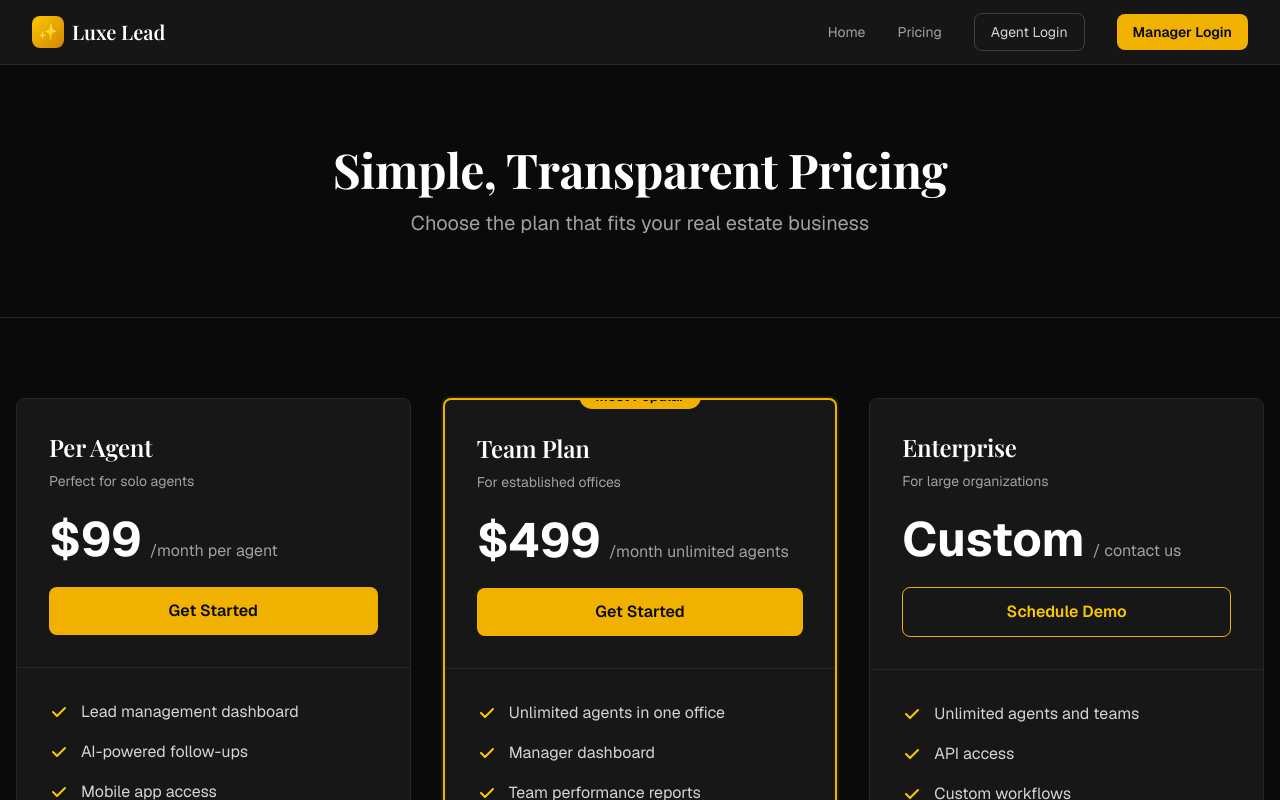
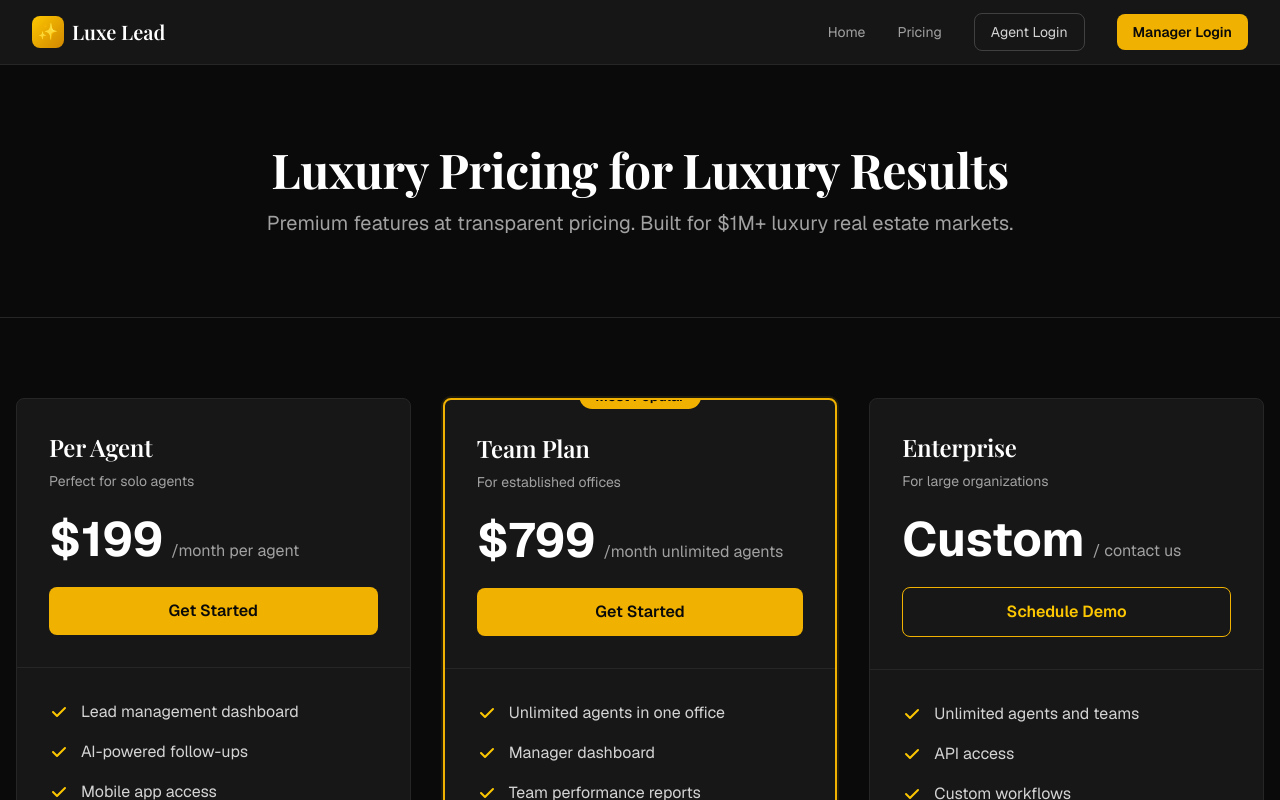
Before and after one commit to robopdesigns/luxeleadpro-site, a Next.js app: page /pricing in a window 1280 px wide. Shown: the top 800 px of the page. Built offline with nearby package versions, Linux system fonts and the light colour scheme; no server answers; a web font is replaced by a local one.

Commit message:
Update pricing:  per agent,  team plan, premium positioning

```diff
--- a/app/pricing/page.tsx
+++ b/app/pricing/page.tsx
@@ -16,10 +16,10 @@ export default function PricingPage() {
         <section className="px-4 py-20 border-b border-neutral-800">
           <div className="max-w-4xl mx-auto text-center">
             <h1 className="text-5xl font-display font-bold text-white mb-4">
-              Simple, Transparent Pricing
+              Luxury Pricing for Luxury Results
             </h1>
             <p className="text-xl text-neutral-400">
-              Choose the plan that fits your real estate business
+              Premium features at transparent pricing. Built for $1M+ luxury real estate markets.
             </p>
           </div>
         </section>
@@ -38,7 +38,7 @@ export default function PricingPage() {
                     Perfect for solo agents
                   </p>
                   <div className="mb-6">
-                    <span className="text-5xl font-bold text-white">$99</span>
+                    <span className="text-5xl font-bold text-white">$199</span>
                     <span className="text-neutral-400 ml-2">/month per agent</span>
                   </div>
                   <button className="w-full px-6 py-3 bg-yellow-500 text-neutral-950 font-semibold rounded-lg hover:bg-yellow-400 transition">
@@ -138,7 +138,7 @@ export default function PricingPage() {
                     For established offices
                   </p>
                   <div className="mb-6">
-                    <span className="text-5xl font-bold text-white">$499</span>
+                    <span className="text-5xl font-bold text-white">$799</span>
                     <span className="text-neutral-400 ml-2">/month unlimited agents</span>
                   </div>
                   <button className="w-full px-6 py-3 bg-yellow-500 text-neutral-950 font-semibold rounded-lg hover:bg-yellow-400 transition">
```
